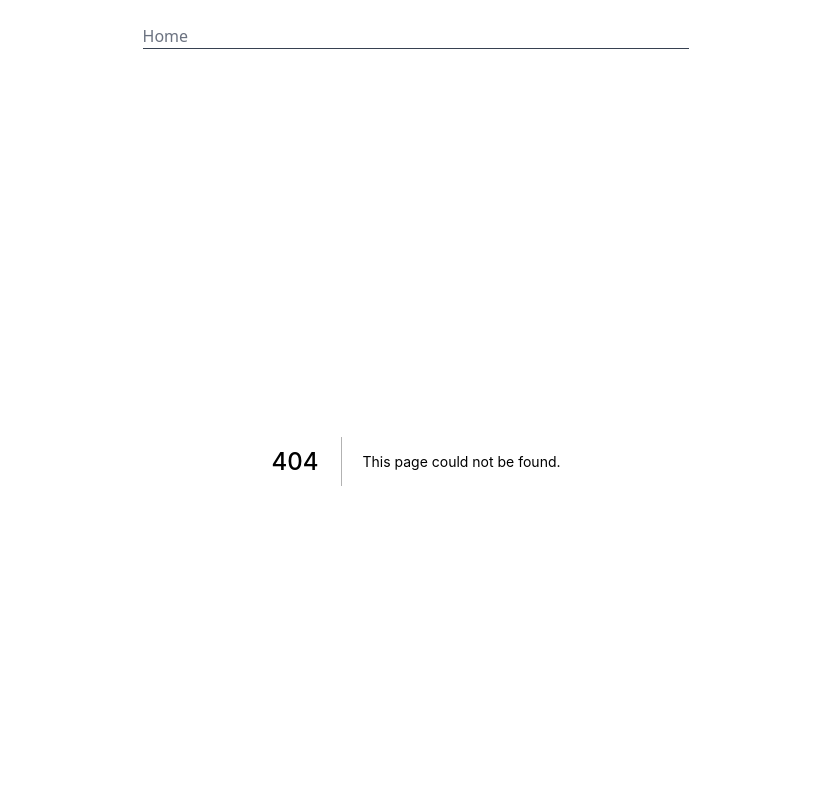
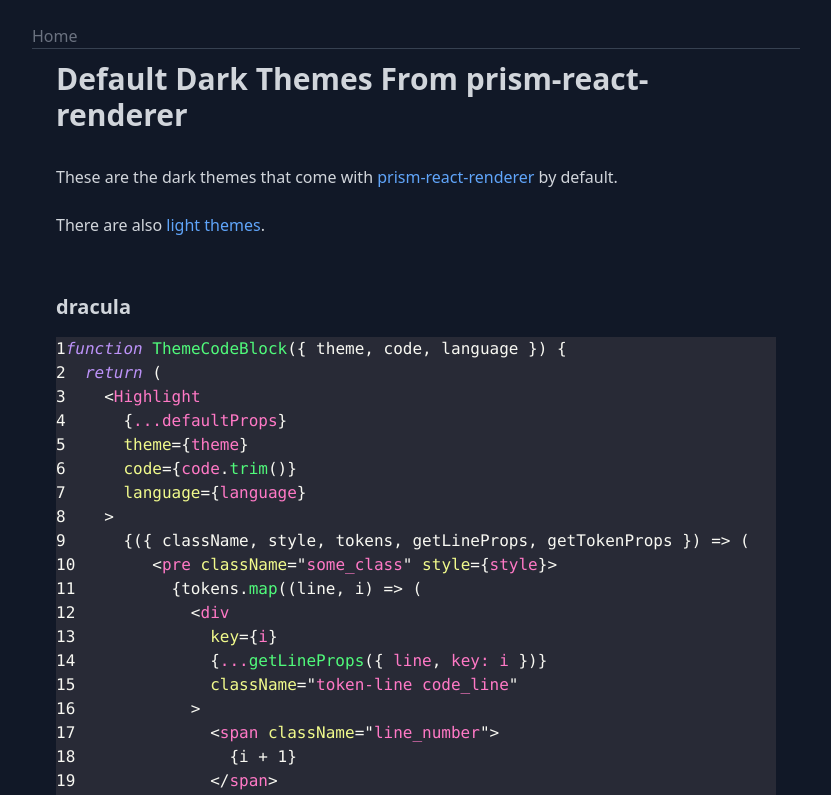
Before and after one commit to alanwsmith/nextjs-playground.alanwsmith.com, a Next.js app in the folder site/: page /prism-themes-dark in a window 1280 px wide. Before the commit this address had no page. Shown: the top 795 px of the page, without its empty margins (224-1055 px from the left). Built offline with nearby package versions, Linux system fonts and the light colour scheme.

Commit message:
Added netlify plugin and prism theme examples

```diff
--- a/site/components/LayoutMain.js
+++ b/site/components/LayoutMain.js
@@ -3,14 +3,14 @@ import Link from 'next/link'
 export default function LayoutMain({ children }) {
   return (
     <>
-      <nav className="mt-4 mx-auto pt-2 px-6 max-w-prose">
+      <nav className="mt-4 mx-auto pt-2 max-w-3xl">
         <div className="border-b border-gray-700">
           <Link href="/">
             <a className="text-gray-500">Home</a>
           </Link>
         </div>
       </nav>
-      <main className="pb-16 mx-auto container pt-3 px-6 max-w-prose">
+      <main className="pb-16 mx-auto container pt-3 px-6 max-w-3xl">
         {children}
       </main>
     </>
--- a/site/package.json
+++ b/site/package.json
@@ -9,12 +9,14 @@
   },
   "dependencies": {
     "next": "12.0.7",
+    "prism-react-renderer": "^1.3.1",
     "prismjs": "^1.26.0",
     "react": "17.0.2",
     "react-dom": "17.0.2",
     "sharp": "^0.29.3"
   },
   "devDependencies": {
+    "@netlify/plugin-nextjs": "^4.2.5",
     "autoprefixer": "^10.4.2",
     "eslint": "8.6.0",
     "eslint-config-next": "12.0.7",
--- a/site/pages/index.js
+++ b/site/pages/index.js
@@ -39,6 +39,11 @@ export default function Home() {
             <a>load-a-local-javascript</a>
           </Link>
         </li>
+        <li>
+          <Link href="/prism-themes">
+            <a>prism-themes</a>
+          </Link>
+        </li>
       </ul>
     </>
   )
--- /dev/null
+++ b/site/pages/prism-themes-dark/index.js
@@ -0,0 +1,131 @@
+import React from 'react'
+import Highlight, { defaultProps } from 'prism-react-renderer'
+import dracula from 'prism-react-renderer/themes/dracula'
+import duotoneDark from 'prism-react-renderer/themes/duotoneDark'
+import nightOwl from 'prism-react-renderer/themes/nightOwl'
+import oceanicNext from 'prism-react-renderer/themes/oceanicNext'
+import okaidia from 'prism-react-renderer/themes/okaidia'
+import palenight from 'prism-react-renderer/themes/palenight'
+import shadesOfPurple from 'prism-react-renderer/themes/shadesOfPurple'
+import synthwave84 from 'prism-react-renderer/themes/synthwave84'
+import vsDark from 'prism-react-renderer/themes/vsDark'
+import Link from 'next/link'
+
+const code_example = `
+function ThemeCodeBlock({ theme, code, language }) {
+  return (
+    <Highlight
+      {...defaultProps}
+      theme={theme}
+      code={code.trim()}
+      language={language}
+    >
+      {({ className, style, tokens, getLineProps, getTokenProps }) => (
+        <pre className="some_class" style={style}>
+          {tokens.map((line, i) => (
+            <div
+              key={i}
+              {...getLineProps({ line, key: i })}
+              className="token-line code_line"
+            >
+              <span className="line_number">
+                {i + 1}
+              </span>
+              <span className="code_line_content">
+                {line.map((token, key) => (
+                  <span key={key} {...getTokenProps({ token, key })} />
+                ))}
+              </span>
+            </div>
+          ))}
+        </pre>
+      )}
+    </Highlight>
+  )
+}
+`
+
+export default function Page() {
+  return (
+    <>
+      <h1>Default Dark Themes From prism-react-renderer</h1>
+      <p>
+        These are the dark themes that come with{' '}
+        <a href="https://github.com/FormidableLabs/prism-react-renderer">
+          prism-react-renderer
+        </a>{' '}
+        by default.{' '}
+      </p>
+      <p>
+        There are also{' '}
+        <Link href="prism-themes-light">
+          <a>light themes</a>
+        </Link>
+        .
+      </p>
+
+      <h3>dracula</h3>
+      <ThemeCodeBlock theme={dracula} code={code_example} language="jsx" />
+      <h3>duotoneDark</h3>
+      <ThemeCodeBlock theme={duotoneDark} code={code_example} language="jsx" />
+      <h3>nightOwl</h3>
+      <ThemeCodeBlock theme={nightOwl} code={code_example} language="jsx" />
+      <h3>oceanicNext</h3>
+      <ThemeCodeBlock theme={oceanicNext} code={code_example} language="jsx" />
+      <h3>okaidia</h3>
+      <ThemeCodeBlock theme={okaidia} code={code_example} language="jsx" />
+      <h3>palenight</h3>
+      <ThemeCodeBlock theme={palenight} code={code_example} language="jsx" />
+      <h3>shadesOfPurple</h3>
+      <ThemeCodeBlock
+        theme={shadesOfPurple}
+        code={code_example}
+        language="jsx"
+      />
+      <h3>synthwave84</h3>
+      <ThemeCodeBlock theme={synthwave84} code={code_example} language="jsx" />
+      <h3>vsDark</h3>
+      <ThemeCodeBlock theme={vsDark} code={code_example} language="jsx" />
+    </>
+  )
+}
+
+function ThemeCodeBlock({ theme, code, language }) {
+  return (
+    <Highlight
+      {...defaultProps}
+      theme={theme}
+      code={code.trim()}
+      language={language}
+    >
+      {({ className, style, tokens, getLineProps, getTokenProps }) => (
+        <pre className={`${className} code_block`} style={style}>
+          {tokens.map((line, i) => (
+            <div
+              key={i}
+              {...getLineProps({ line, key: i })}
+              className="token-line code_line"
+            >
+              <span
+                className={
+                  i === 0
+                    ? `code_line_number code_line_number_first`
+                    : i === tokens.length - 1
+                    ? `code_line_number code_line_number_last`
+                    : `code_line_number`
+                }
+              >
+                {i + 1}
+              </span>
+              <span className={`code_line_content`}>
+                {line.map((token, key) => (
+                  <span key={key} {...getTokenProps({ token, key })} />
+                ))}
+              </span>
+            </div>
+          ))}
+        </pre>
+      )}
+    </Highlight>
+  )
+}
--- /dev/null
+++ b/site/pages/prism-themes-light/index.js
@@ -0,0 +1,119 @@
+import React from 'react'
+import Highlight, { defaultProps } from 'prism-react-renderer'
+import duotoneLight from 'prism-react-renderer/themes/duotoneLight'
+import github from 'prism-react-renderer/themes/github'
+import nightOwlLight from 'prism-react-renderer/themes/nightOwlLight'
+import ultramin from 'prism-react-renderer/themes/ultramin'
+import vsLight from 'prism-react-renderer/themes/vsLight'
+import Link from 'next/link'
+
+const code_example = `
+function ThemeCodeBlock({ theme, code, language }) {
+  return (
+    <Highlight
+      {...defaultProps}
+      theme={theme}
+      code={code.trim()}
+      language={language}
+    >
+      {({ className, style, tokens, getLineProps, getTokenProps }) => (
+        <pre className="some_class" style={style}>
+          {tokens.map((line, i) => (
+            <div
+              key={i}
+              {...getLineProps({ line, key: i })}
+              className="token-line code_line"
+            >
+              <span className="line_number">
+                {i + 1}
+              </span>
+              <span className="code_line_content">
+                {line.map((token, key) => (
+                  <span key={key} {...getTokenProps({ token, key })} />
+                ))}
+              </span>
+            </div>
+          ))}
+        </pre>
+      )}
+    </Highlight>
+  )
+}
+`
+
+export default function Page() {
+  return (
+    <>
+      <h1>Default Dark Themes From prism-react-renderer</h1>
+      <p>
+        These are the light themes that come with{' '}
+        <a href="https://github.com/FormidableLabs/prism-react-renderer">
+          prism-react-renderer
+        </a>{' '}
+        by default.{' '}
+      </p>
+      <p>
+        There are also{' '}
+        <Link href="prism-themes-dark">
+          <a>dark themes</a>
+        </Link>
+        .
+      </p>
+
+      <h3>duotoneLight</h3>
+      <ThemeCodeBlock theme={duotoneLight} code={code_example} language="jsx" />
+      <h3>github</h3>
+      <ThemeCodeBlock theme={github} code={code_example} language="jsx" />
+      <h3>nightOwlLight</h3>
+      <ThemeCodeBlock
+        theme={nightOwlLight}
+        code={code_example}
+        language="jsx"
+      />
+      <h3>ultramin</h3>
+      <ThemeCodeBlock theme={ultramin} code={code_example} language="jsx" />
+      <h3>vsLight</h3>
+      <ThemeCodeBlock theme={vsLight} code={code_example} language="jsx" />
+    </>
+  )
+}
+
+function ThemeCodeBlock({ theme, code, language }) {
+  return (
+    <Highlight
+      {...defaultProps}
+      theme={theme}
+      code={code.trim()}
+      language={language}
+    >
+      {({ className, style, tokens, getLineProps, getTokenProps }) => (
+        <pre className={`${className} code_block`} style={style}>
+          {tokens.map((line, i) => (
+            <div
+              key={i}
+              {...getLineProps({ line, key: i })}
+              className="token-line code_line"
+            >
+              <span
+                className={
+                  i === 0
+                    ? `code_line_number code_line_number_first`
+                    : i === tokens.length - 1
+                    ? `code_line_number code_line_number_last`
+                    : `code_line_number`
+                }
+              >
+                {i + 1}
+              </span>
+              <span className={`code_line_content`}>
+                {line.map((token, key) => (
+                  <span key={key} {...getTokenProps({ token, key })} />
+                ))}
+              </span>
+            </div>
+          ))}
+        </pre>
+      )}
+    </Highlight>
+  )
+}
--- a/site/styles/globals.css
+++ b/site/styles/globals.css
@@ -13,6 +13,7 @@
   h1 {
     @apply text-3xl;
     @apply font-bold;
+    @apply pb-8;
   }
   h2 {
     @apply text-2xl;
@@ -21,5 +22,10 @@
   h3 {
     @apply text-xl;
     @apply font-bold;
+    @apply mt-8;
+    @apply pb-4;
+  }
+  p {
+    @apply pb-6;
   }
 }
```
Also changed, not shown: 2 other files (tests, documents, lock files or other folders).
